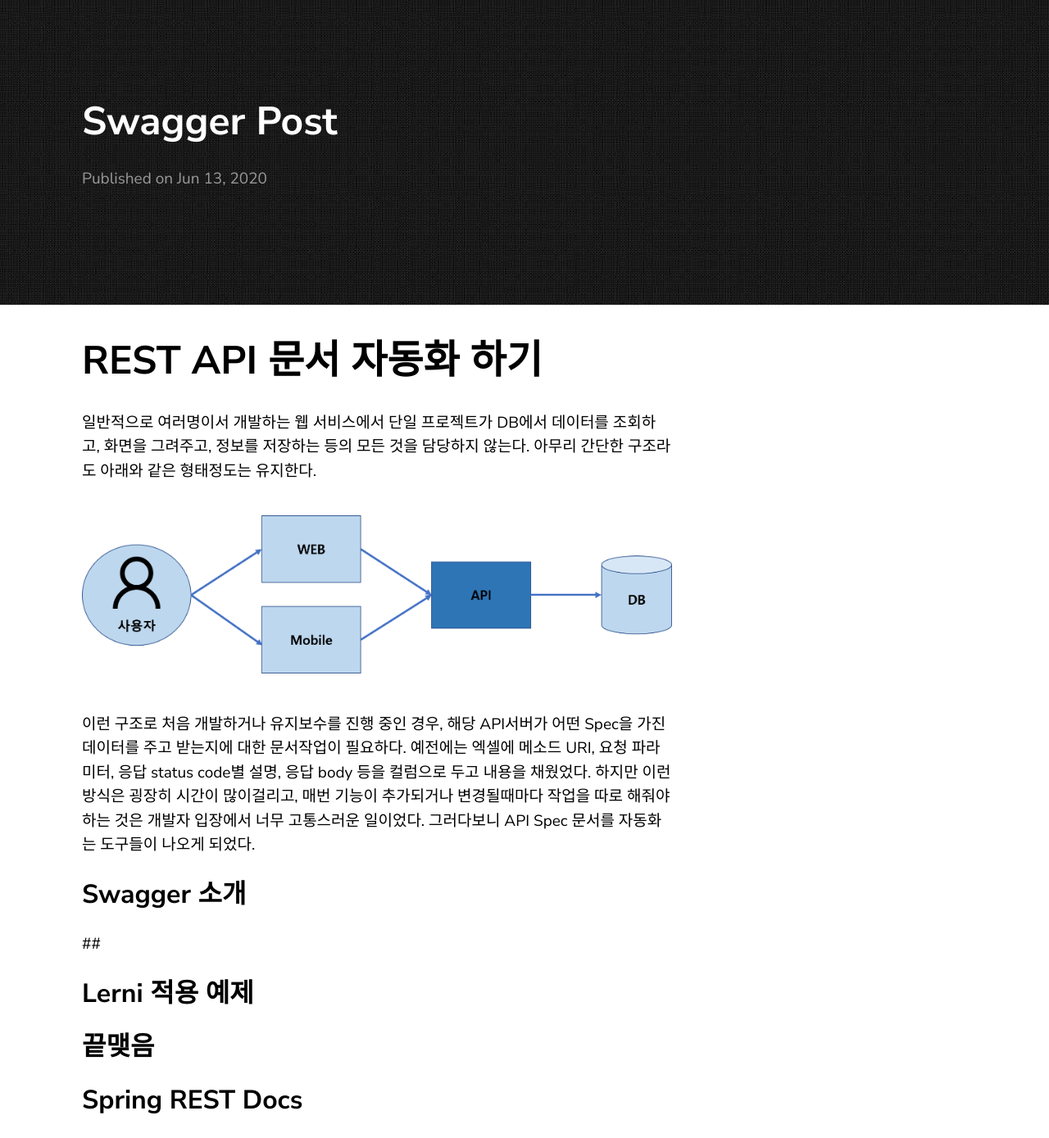
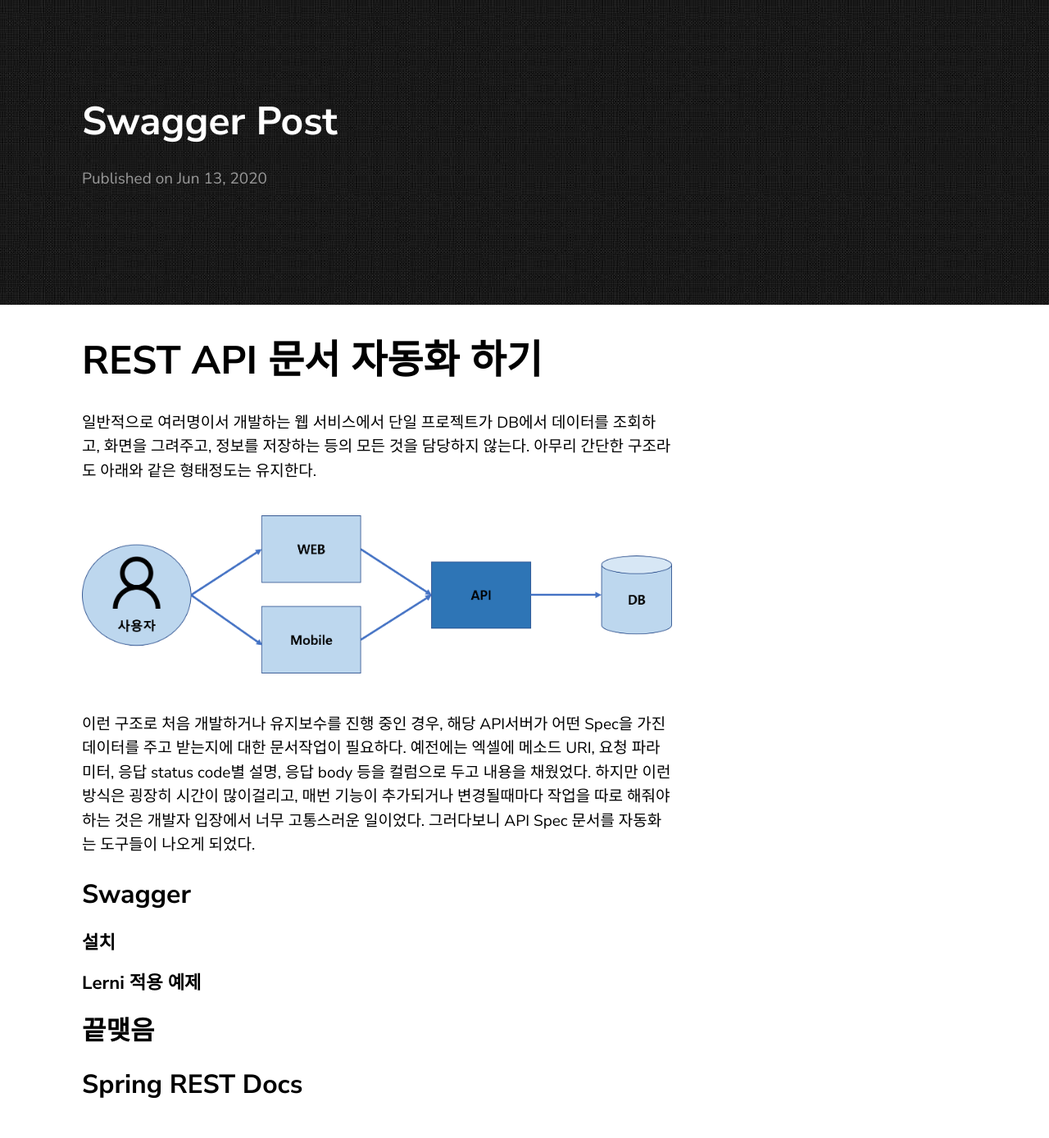
Before and after one commit to rbwls31/rbwls31.github.io, a Jekyll site: the page built from _posts/2020-06-13-swagger-post.markdown, in a window 1280 px wide. Shown: the whole page at 82% size. Built offline with Jekyll 4.4.1, drawn with Linux system fonts in a browser that asks for light colours; our own code applies the rules of GitHub Pages for plain Markdown files.

Commit message:
_posts/2020-06-13-swagger-post.markdown updated from https://stackedit.io/

```diff
--- a/_posts/2020-06-13-swagger-post.markdown
+++ b/_posts/2020-06-13-swagger-post.markdown
@@ -6,11 +6,12 @@
 이런 구조로 처음 개발하거나 유지보수를 진행 중인 경우, 해당 API서버가 어떤 Spec을 가진 데이터를 주고 받는지에 대한 문서작업이 필요하다.
 예전에는 엑셀에 메소드 URI, 요청 파라미터, 응답 status code별 설명, 응답 body 등을 컬럼으로 두고 내용을 채웠었다.  하지만 이런 방식은 굉장히 시간이 많이걸리고, 매번 기능이 추가되거나 변경될때마다 작업을 따로 해줘야 하는 것은 개발자 입장에서 너무 고통스러운 일이었다. 그러다보니 API Spec 문서를 자동화는 도구들이 나오게 되었다.
 
-## Swagger 소개
+## Swagger
 
-##
 
-## Lerni 적용 예제
+### 설치
+
+### Lerni 적용 예제
 
 ## 끝맺음
 
```
Also changed, not shown: other parts of _posts/2020-06-13-swagger-post.markdown (+1 -1 lines).
